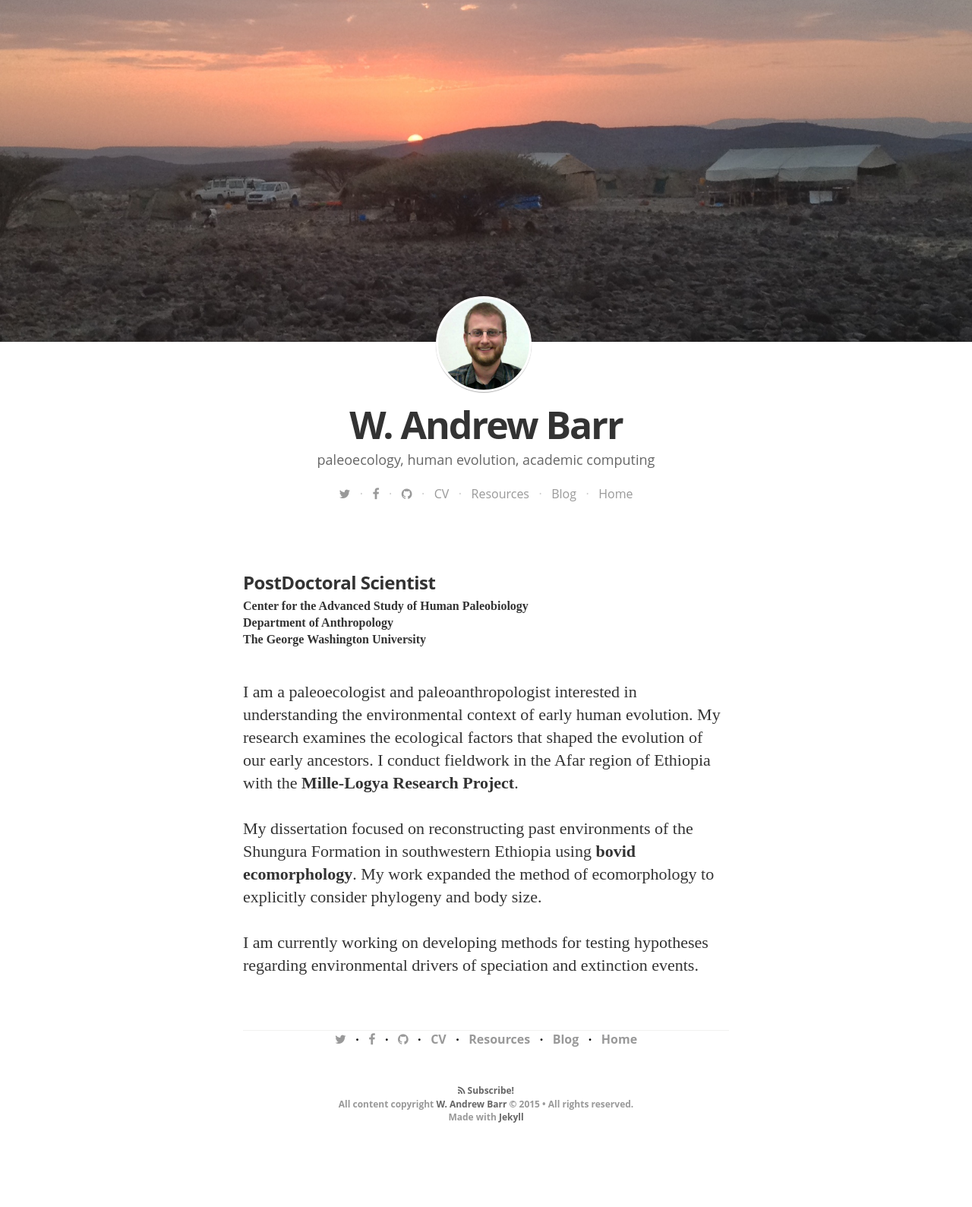
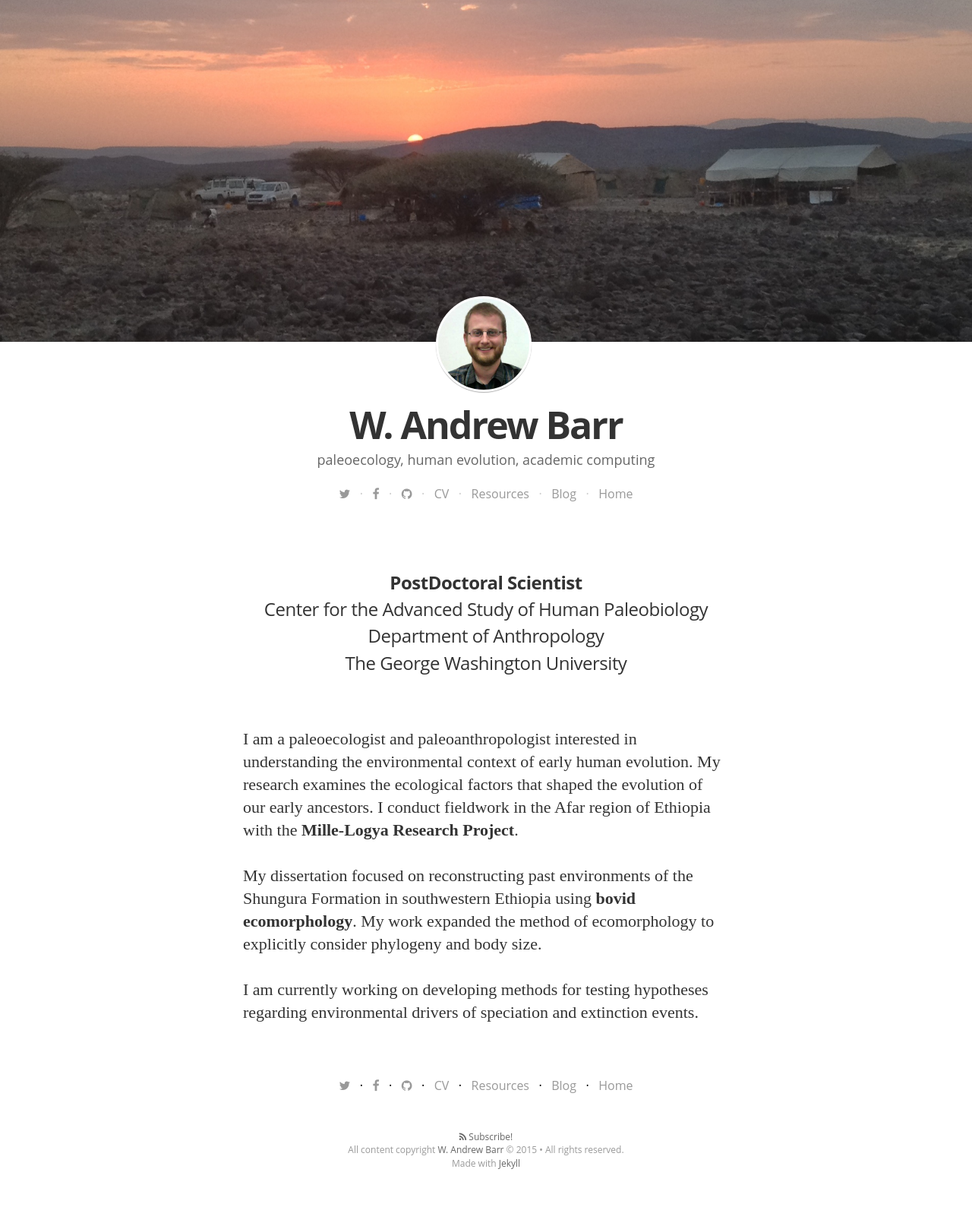
Before and after one commit to wabarr/personal, a Jekyll site: the page built from index.html, in a window 1280 px wide. Shown: the whole page at 76% size. Built offline with Jekyll 4.4.1, drawn with Linux system fonts in a browser that asks for light colours; nearby versions of some CDN libraries; some web fonts are replaced; Markdown is read by kramdown in place of the engine named in the settings; before the commit the page ends 1528 px from its top, so only the background shows below that.

Commit message:
update style for about me

```diff
--- a/_includes/aboutme.html
+++ b/_includes/aboutme.html
@@ -1,10 +1,11 @@
 
 
-<h3>PostDoctoral Scientist</h3>
-<strong>Center for the Advanced Study of Human Paleobiology<strong><br>
-<strong>Department of Anthropology</strong><br>
-<strong>The George Washington University</strong>
-
+<div style="text-align:center">
+	<h3>PostDoctoral Scientist</h3>
+	<h3 style="font-weight:normal;">Center for the Advanced Study of Human Paleobiology<h3>
+	<h3 style="font-weight:normal;">Department of Anthropology</h3>
+	<h3 style="font-weight:normal;">The George Washington University</h3>
+</div>
 <br><br><br>
 
 <p>
```
